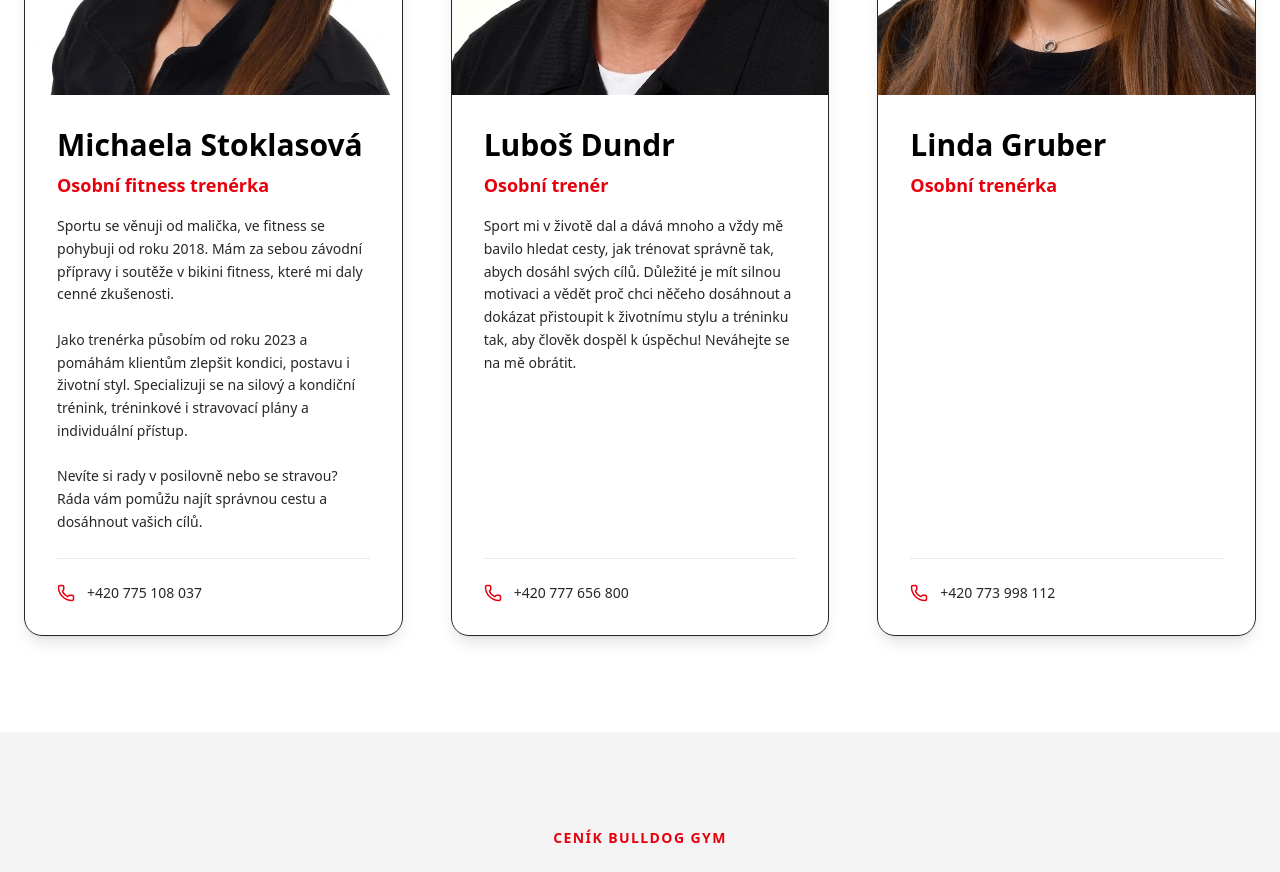
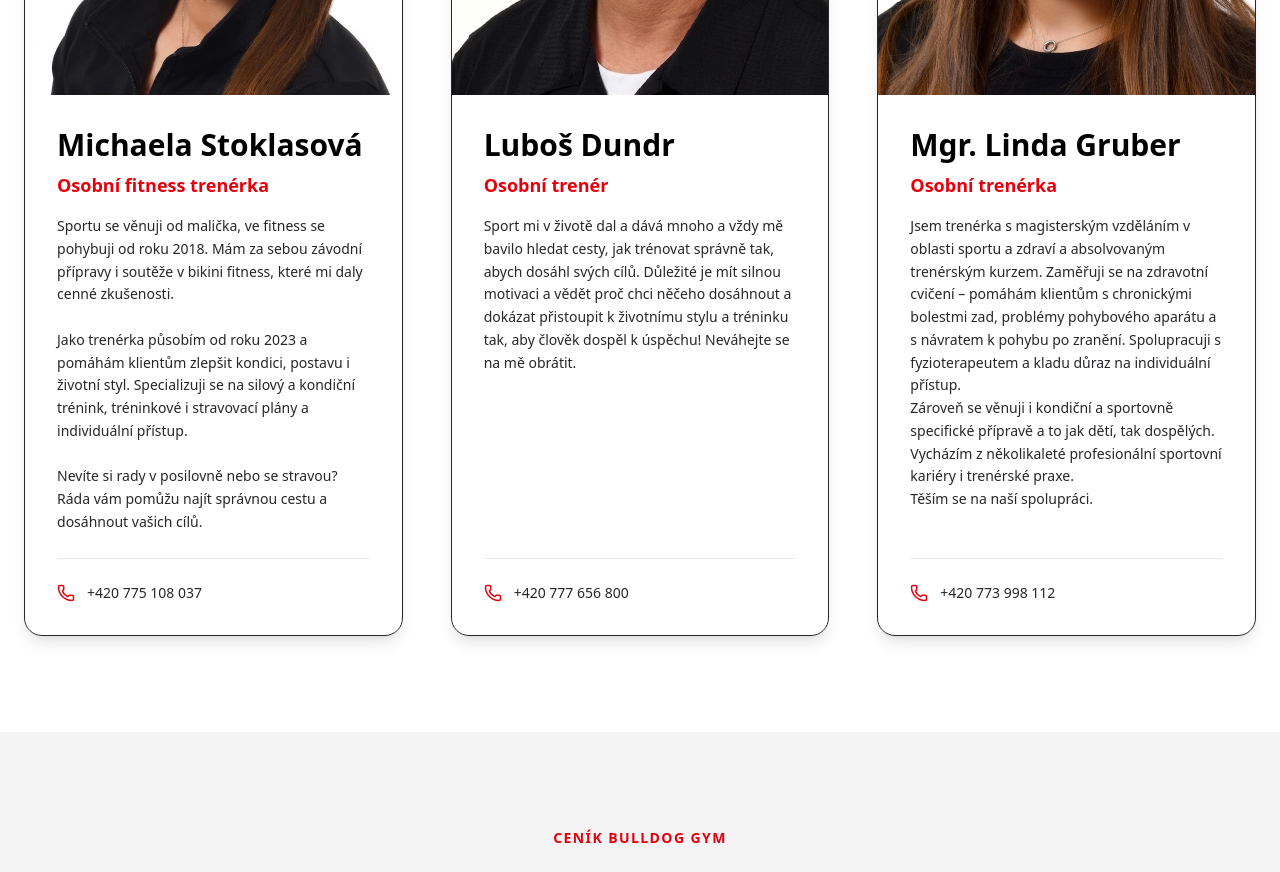
Before and after one commit to Jir1mac/Bulldoggym, a Next.js app: page / in a window 1280 px wide. Shown: the part 3640-4512 px from the top of the page. Built offline with nearby package versions, Linux system fonts and the light colour scheme; no server answers; the database is empty.

Commit message:
proste commit

```diff
--- a/components/Trainers.tsx
+++ b/components/Trainers.tsx
@@ -33,8 +33,11 @@ const trainers: Trainer[] = [
     },
     {
         id: 3,
-        name: "Linda Gruber",
+        name: "Mgr. Linda Gruber",
         specialization: "Osobní trenérka",
+        bio: "Jsem trenérka s magisterským vzděláním v oblasti sportu a zdraví a absolvovaným trenérským kurzem. Zaměřuji se na zdravotní cvičení – pomáhám klientům s chronickými bolestmi zad, problémy pohybového aparátu a s návratem k pohybu po zranění. Spolupracuji s fyzioterapeutem a kladu důraz na individuální přístup. \n" +
+            "Zároveň se věnuji i kondiční a sportovně specifické přípravě a to jak dětí, tak dospělých. Vycházím z několikaleté profesionální sportovní kariéry i trenérské praxe.\n" +
+            "Těším se na naší spolupráci.",
         imageUrl: "/trener1.jpg",
         phone: "+420 773 998 112",
     },
```
